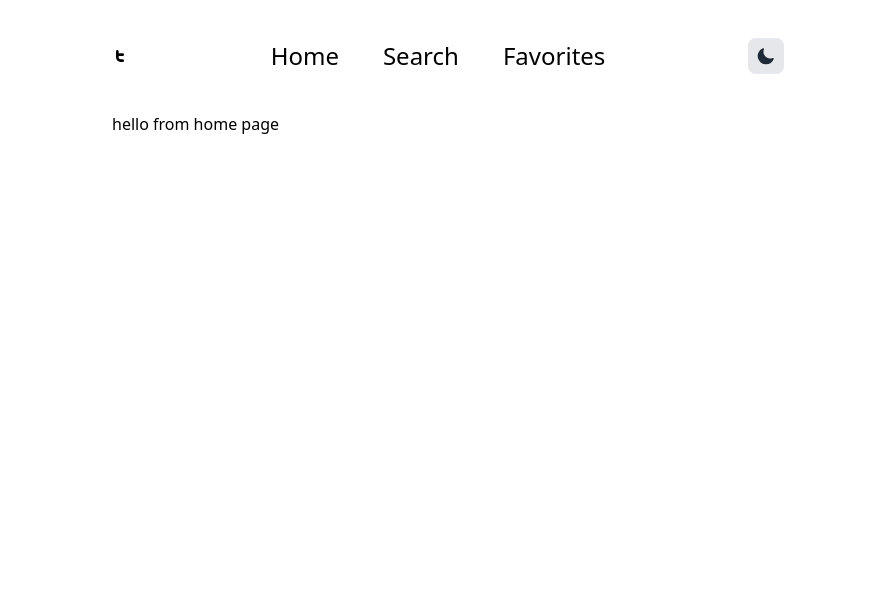
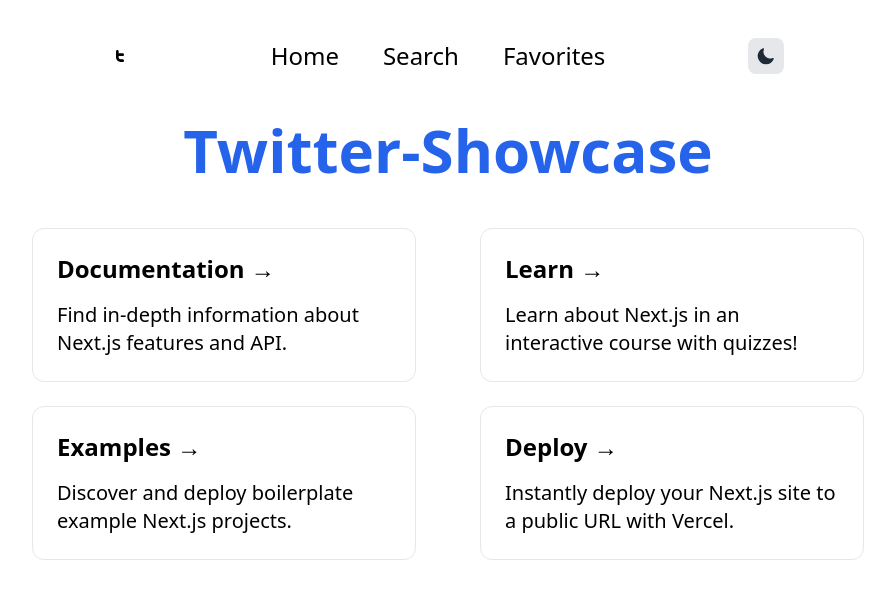
Before and after one commit to shrki416/next-twitter, a Next.js app: page / in a window 1280 px wide. Shown: the top 598 px of the page, without its empty margins (192-1087 px from the left). Built offline with nearby package versions, Linux system fonts and the light colour scheme.

Commit message:
Home page WIP

```diff
--- a/pages/index.js
+++ b/pages/index.js
@@ -4,8 +4,59 @@
 
 export default function Home() {
   return (
-    <div className="container mx-auto max-w-2xl">
-      hello from home page
+    <div className="flex flex-col items-center justify-center py-2">
+      <Head>
+        <title>AA | Twitter Showcase</title>
+        <link rel="icon" href="/favicon.ico" />
+      </Head>
+
+      <main className="flex flex-col items-center justify-center w-full flex-1 px-20 text-center">
+        <h1 className="text-6xl font-bold text-blue-600">
+          Twitter-Showcase
+        </h1>
+
+        <div className="flex flex-wrap items-center justify-around max-w-4xl mt-6 sm:w-full">
+          <a
+            href="https://nextjs.org/docs"
+            className="p-6 mt-6 text-left border w-96 rounded-xl hover:text-blue-600 focus:text-blue-600"
+          >
+            <h3 className="text-2xl font-bold">Documentation &rarr;</h3>
+            <p className="mt-4 text-xl">
+              Find in-depth information about Next.js features and API.
+            </p>
+          </a>
+
+          <a
+            href="https://nextjs.org/learn"
+            className="p-6 mt-6 text-left border w-96 rounded-xl hover:text-blue-600 focus:text-blue-600"
+          >
+            <h3 className="text-2xl font-bold">Learn &rarr;</h3>
+            <p className="mt-4 text-xl">
+              Learn about Next.js in an interactive course with quizzes!
+            </p>
+          </a>
+
+          <a
+            href="https://github.com/vercel/next.js/tree/canary/examples"
+            className="p-6 mt-6 text-left border w-96 rounded-xl hover:text-blue-600 focus:text-blue-600"
+          >
+            <h3 className="text-2xl font-bold">Examples &rarr;</h3>
+            <p className="mt-4 text-xl">
+              Discover and deploy boilerplate example Next.js projects.
+            </p>
+          </a>
+
+          <a
+            href="https://vercel.com/import?filter=next.js&utm_source=create-next-app&utm_medium=default-template&utm_campaign=create-next-app"
+            className="p-6 mt-6 text-left border w-96 rounded-xl hover:text-blue-600 focus:text-blue-600"
+          >
+            <h3 className="text-2xl font-bold">Deploy &rarr;</h3>
+            <p className="mt-4 text-xl">
+              Instantly deploy your Next.js site to a public URL with Vercel.
+            </p>
+          </a>
+        </div>
+      </main>
     </div>
   );
 }
```
